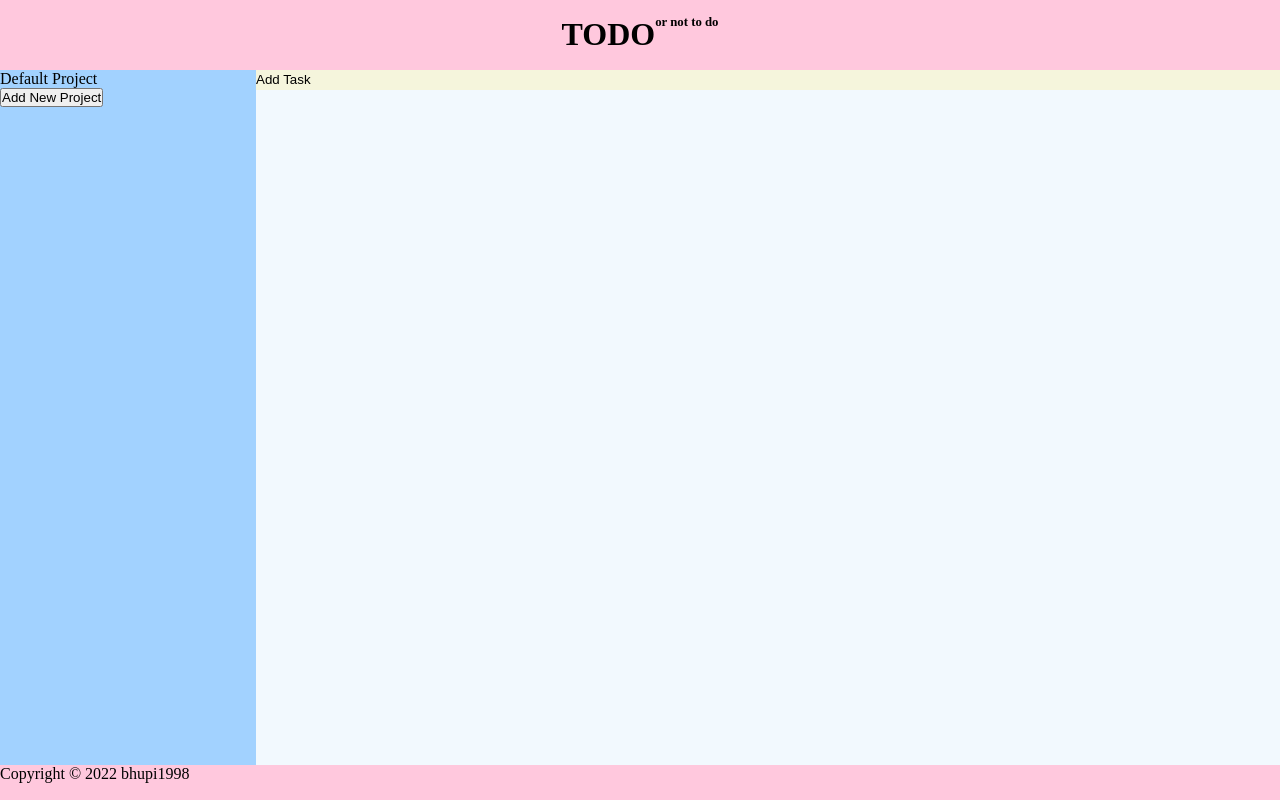
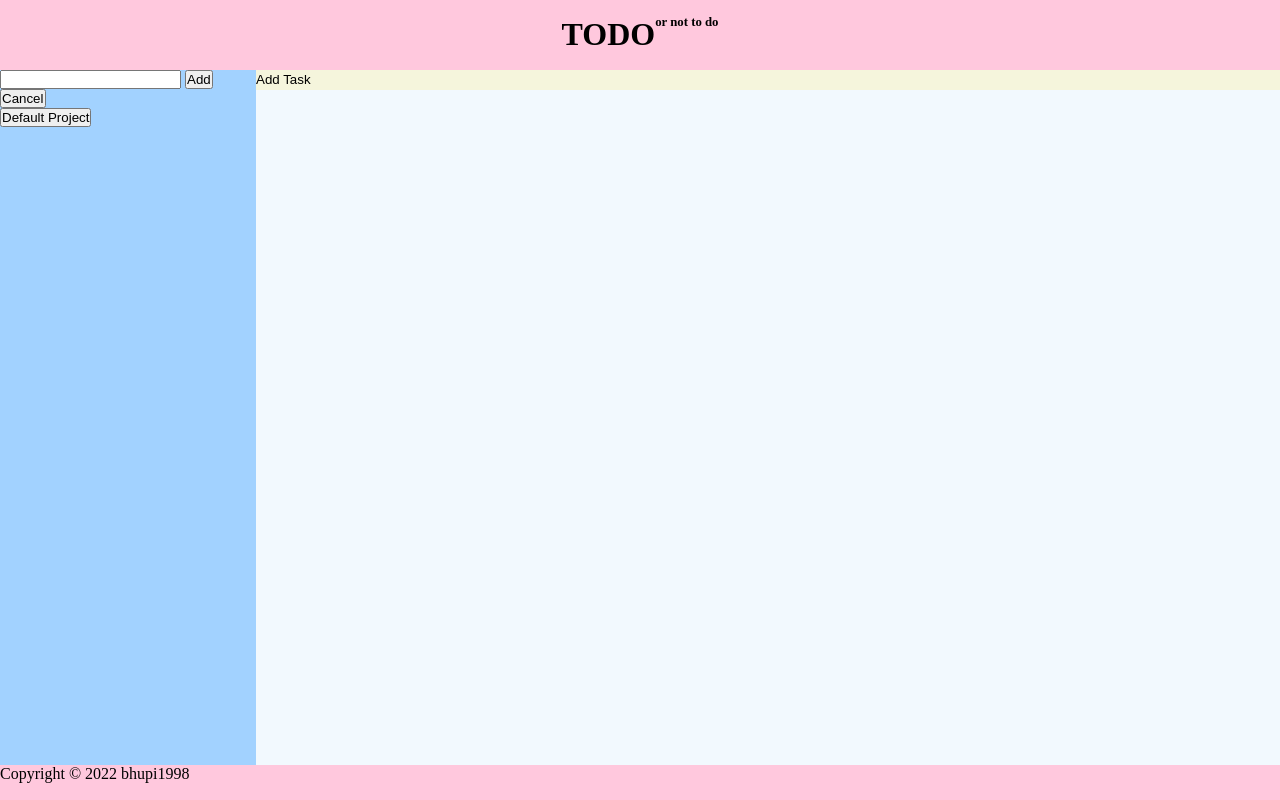
Before and after one commit to bhupi1998/Todo-List, a plain HTML site: page index.html in a window 1280 px wide. Both pictures are taken after a click on the button "Add New Project". Drawn offline with Linux system fonts and the light colour scheme.

Commit message:
Added creation of new projects functionality

```diff
--- a/index.html
+++ b/index.html
@@ -13,12 +13,16 @@
         <h2>or not to do</h2>
     </header>
     <div class="sidebar">
-        <div>
-            <ul>
-                <li>Default Project</li>
-
+        <div class="sidebar-projectContainer">
+            <button id="addNewProjectBtn">Add New Project</button>
+            <div class="newProjectInputMenu">
+                <input type="text" name="projectTitleInput" id="projectTitleInput">
+                <button id="projectTitleInput-addBtn">Add</button>
+                <button id="projectTitleInput-cancelBtn">Cancel</button>
+            </div>
+            <ul class="projectList">
+                <button class="projectBtn">Default Project</button>
             </ul>
-            <button>Add New Project</button>
         </div>
     </div>
     <div class="todo-content">
```
Also changed, not shown: main.js (+4 -4 lines).
